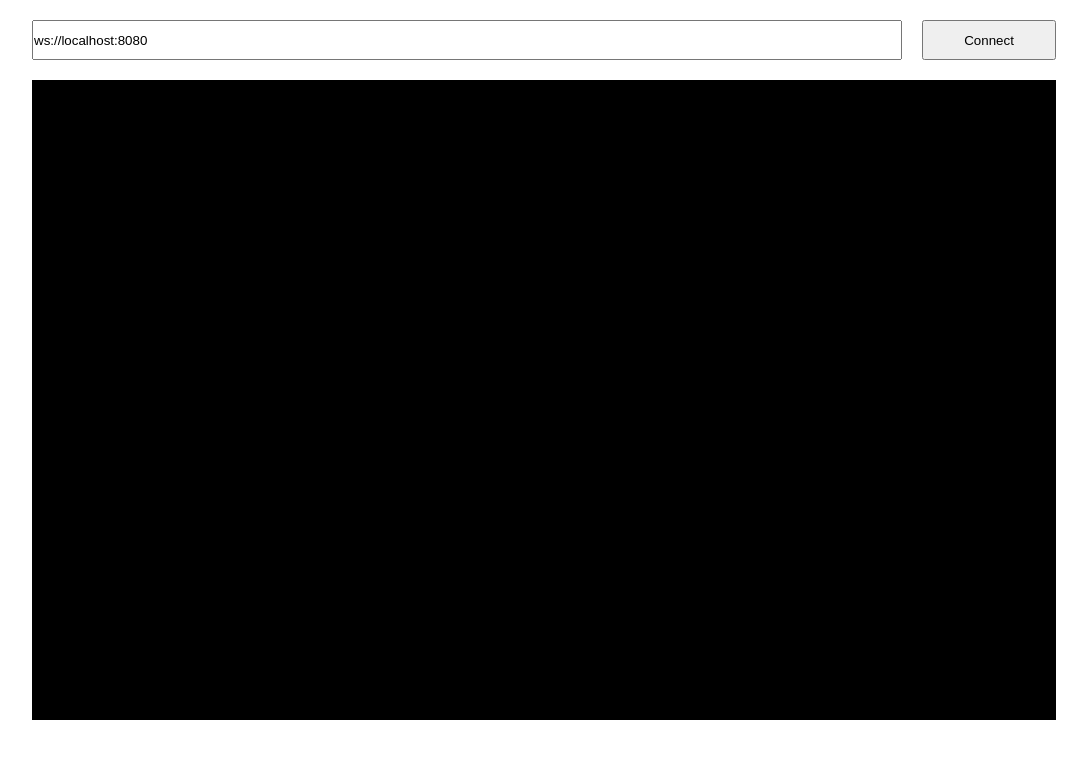
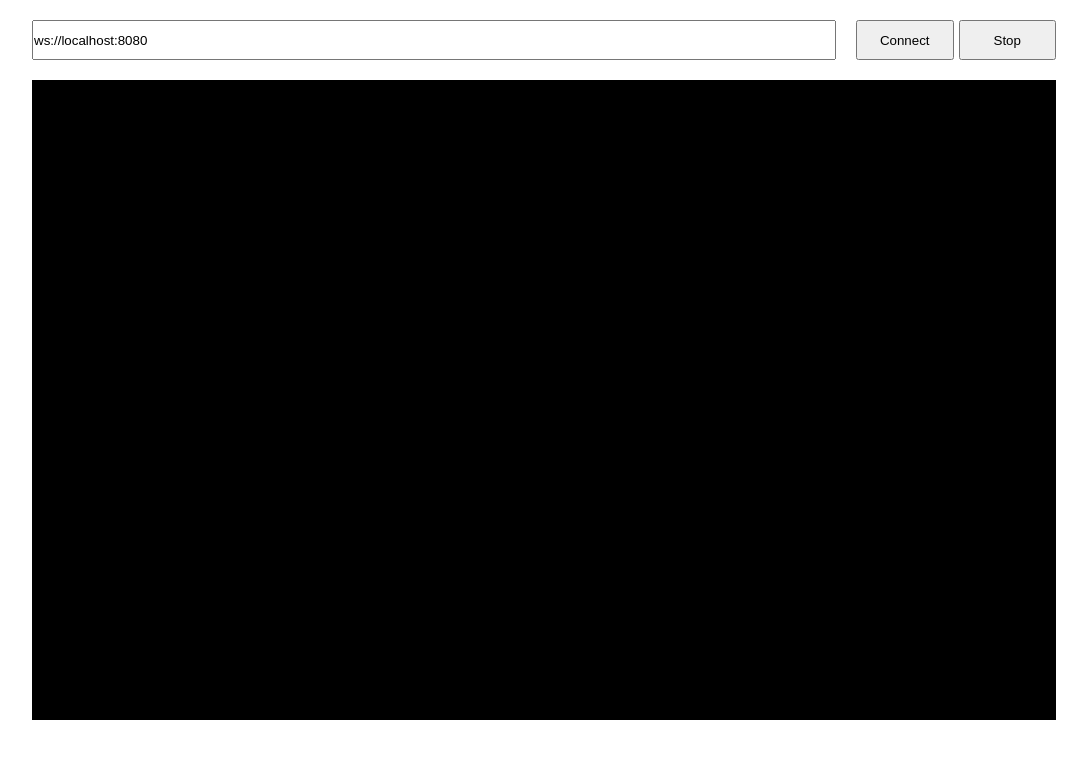
Before and after one commit to John-1028/websocket-js-demo, a website: page client.html in a window 1280 px wide. Shown: the whole page, without its empty margins (96-1183 px from the left). Drawn offline with Linux system fonts and the light colour scheme.

Commit message:
add stop button

```diff
--- a/client.html
+++ b/client.html
@@ -35,15 +35,23 @@
 			height: 40px;
 			flex: 2;
 		}
-		.btn-connect {
+		.btn-group {
+			flex: .5;
+			display: flex;
+			gap: 5px;
+		}
+		.btn {
+			flex: 1;
 			height: 40px;
-			flex: .3;
 		}
 	</style>
 	<body>
 		<div class="user-input">
 			<input type="text" id="server" class="input-server" placeholder="Enter Server Url" value="ws://localhost:8080">
-			<button type="button" id="btn-connect" class="btn-connect">Connect</button>
+			<div class="btn-group">
+				<button type="button" id="btn-connect" class="btn">Connect</button>
+				<button type="button" id="btn-stop" class="btn">Stop</button>
+			</div>
 		</div>
 		<div id="msg-container" class="msg-container">
 
@@ -51,17 +59,20 @@
 		<script>
 			const msgContainer = document.getElementById("msg-container");
 			const btnConnect = document.getElementById("btn-connect");
+			const btnStop = document.getElementById("btn-stop");
 			const server = document.getElementById("server");
 			let num = 0;
 			let colors = ['#00BFFF', '#48D1CC', '#F0E68C'];
 
+			let socket2;
 			btnConnect.addEventListener("click", () => {
 				if (!server.value) {
 					alert("Please Enter Server Url");
 					return;
 				}
+
 				// Create WebSocket connection.
-				const socket2 = new WebSocket(server.value);
+				socket2 = new WebSocket(server.value);
 
 				// Connection opened
 				socket2.addEventListener("open", function (event) {
@@ -78,6 +89,12 @@
 					alert(`connection to '${server.value}' failed: `);
 				});
 			});
+
+			btnStop.addEventListener("click", () => {
+				if (socket2) {
+					socket2.close();
+				}
+			});
 		</script>
 	</body>
 </html>
```
